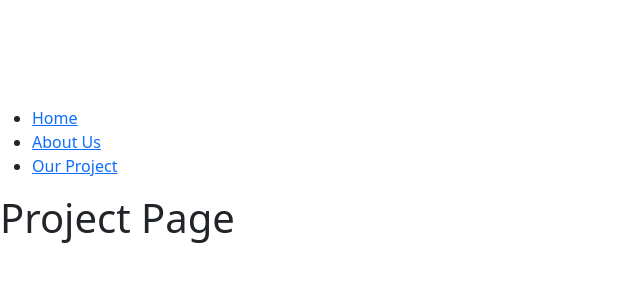
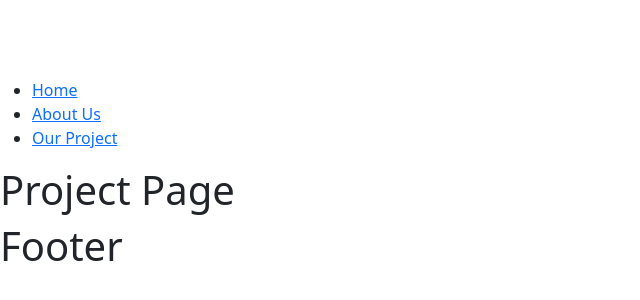
Before and after one commit to EHC-35-1/front-end, a React (Vite) app: page /project in a window 1280 px wide. Shown: the part 222-522 px from the top of the page, without its empty margins (0-640 px from the left). Built offline with nearby package versions, Linux system fonts and the light colour scheme.

Commit message:
added footer header

```diff
--- a/src/App.jsx
+++ b/src/App.jsx
@@ -1,29 +1,18 @@
-import { Route, Routes, Link } from "react-router-dom";
+import { Route, Routes } from "react-router-dom";
 
 import { Home, About, Project } from "./pages";
+import { Header, Footer } from "./page-bars";
 
 function App() {
   return (
     <>
-      <nav>
-        <ul>
-          <li>
-            <Link to="/">Home</Link>
-          </li>
-          <li>
-            <Link to="/about">About Us</Link>
-          </li>
-          <li>
-            <Link to="/project">Our Project</Link>
-          </li>
-        </ul>
-      </nav>
-
+      <Header />
       <Routes>
         <Route path="/" element={<Home />}></Route>
         <Route path="/about" element={<About />}></Route>
         <Route path="/project" element={<Project />}></Route>
       </Routes>
+      <Footer />
     </>
   );
 }
--- /dev/null
+++ b/src/page-bars/Footer/index.jsx
@@ -0,0 +1,5 @@
+function Footer() {
+  return <h1>Footer</h1>;
+}
+
+export default Footer;
--- /dev/null
+++ b/src/page-bars/Header/index.jsx
@@ -0,0 +1,21 @@
+import { Link } from "react-router-dom";
+
+function Header() {
+  return (
+    <nav>
+      <ul>
+        <li>
+          <Link to="/">Home</Link>
+        </li>
+        <li>
+          <Link to="/about">About Us</Link>
+        </li>
+        <li>
+          <Link to="/project">Our Project</Link>
+        </li>
+      </ul>
+    </nav>
+  );
+}
+
+export default Header;
--- /dev/null
+++ b/src/page-bars/index.jsx
@@ -0,0 +1,2 @@
+export { default as Header } from "./Header";
+export { default as Footer } from "./Footer";
```
Also changed, not shown: src/components/index.jsx (added).
